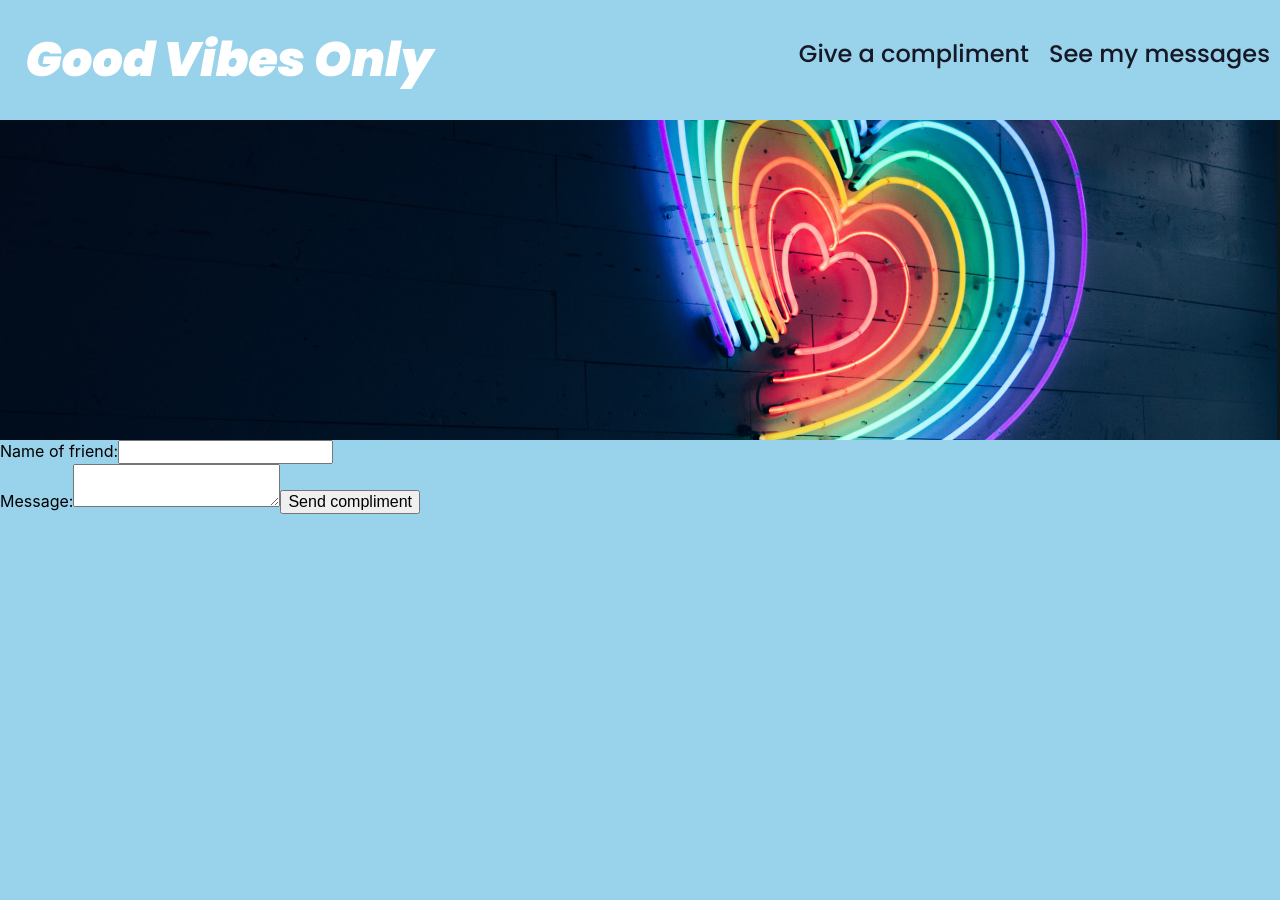
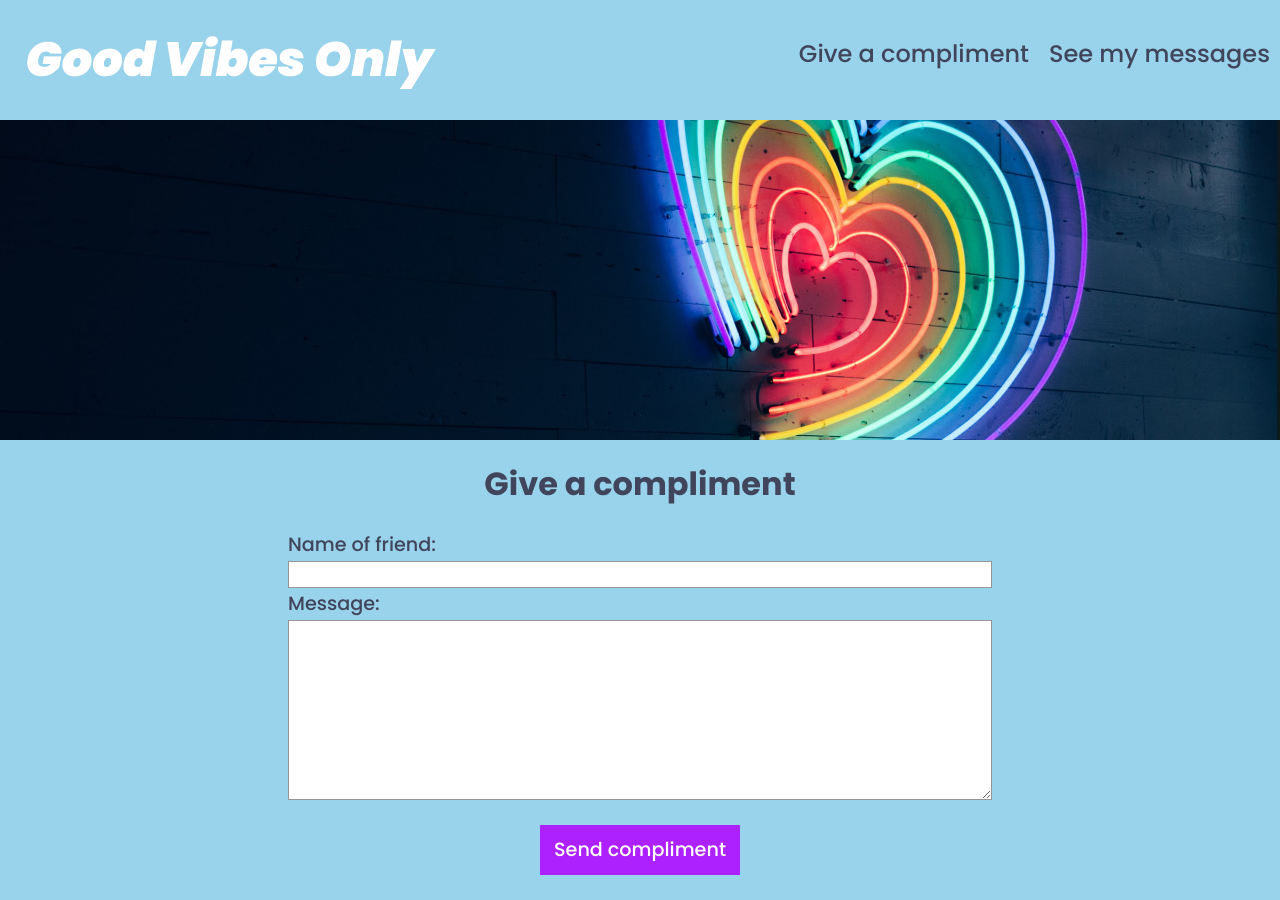
Before and after one commit to cdixon83/carlieDixonProject3, a React (Create React App) app: page / in a window 1280 px wide. Both pictures are taken after a click on the button "Give a compliment". Before the commit the page ends 800 px from the top, so only its background shows below. Built offline with nearby package versions, Linux system fonts and the light colour scheme.

Commit message:
added style to main

```diff
--- a/src/App.js
+++ b/src/App.js
@@ -35,7 +35,6 @@
   }
 
   return(
-
     <>
       <Header
         setViewMessages={setViewMessages}
@@ -43,41 +42,37 @@
         setNameInput={setNameInput}
       />
 
-
-
-      {
-        viewMessages === true
+      {viewMessages === true
         ?
-          <>
-            <NameInput
-              name='What is your name?'
-              handleNameChange={handleNameChange}
-              nameInput={nameInput}
-            />
-            <button onClick={handleShowMessages}>See messages</button>
+          <main>
+            <form action="submit" className="viewMessages" onSubmit={handleShowMessages}>
+              <NameInput
+                handleNameChange={handleNameChange}
+                nameInput={nameInput}
+                name='What is your name?'
+              />
+              <button type="submit" className="submit">See messages</button>
+            </form>
             {
               showMyMessages === true
               ?
               <ShowMessages nameSearched={nameInput} />
               : null
             }
-          </>
-        : null
-      }
+          </main>
+        : null}
 
-      {
-        viewPostMessage === true
+      {viewPostMessage === true
         ?
-          <>
-
+          <main>
+            <h2>Give a compliment</h2>
             <PostMessage
               handleNameChange={handleNameChange}
               nameInput={nameInput}
               setNameInput={setNameInput}
             />
-          </>
-        : null
-      }
+          </main>
+        : null}
     </>
   )
 
--- a/src/App.scss
+++ b/src/App.scss
@@ -5,7 +5,7 @@
 $mainColor: #98d2eb;
 $accent: #d42d49;
 $secondAccent: #AC21FD;
-$primary: #161925;
+$primary: #40455B;
 $light: #fff;
 
 $fontMain: 'Poppins', 'sans-serif';
@@ -25,8 +25,13 @@
     flex-direction: $direction;
 }
 
+@mixin textBoxBorder {
+    border: 1px solid #969595;
+}
+
 
 // partials
 @import "./sass/normalize";
 @import "./sass/basicStyles";
 @import "./sass/header";
+@import "./sass/main";
--- a/src/js/MessagePost.js
+++ b/src/js/MessagePost.js
@@ -31,19 +31,20 @@
 
     return (
         <>
-            <NameInput
-                name='Name of friend:'
-                handleNameChange={handleNameChange}
-                nameInput={nameInput}
-            />
-            <form action="submit">
+            <form action="submit" className="giveCompliment">
+                <NameInput
+                    handleNameChange={handleNameChange}
+                    nameInput={nameInput}
+                    name='Name of friend:'
+                />
+
                 <label htmlFor="newMessage">Message:</label>
                 <textarea
                     id="newMessage"
                     onChange={handleMessageChange}
                     value={messageInput}
                 />
-                <button onClick={handlePost}>Send compliment</button>
+                <button onClick={handlePost} className="submit">Send compliment</button>
             </form>
         </>
     );
--- a/src/js/ShowMessages.js
+++ b/src/js/ShowMessages.js
@@ -3,7 +3,7 @@
 
 
 const ShowMessages = ({nameSearched}) => {
-    const [messages, setMessages] = useState("Sorry, messages are currently unavailable!");
+    const [messages, setMessages] = useState([]);
     const dbRef = firebase.database().ref(`/${nameSearched.toLowerCase()}`);
 
     useEffect (() => {
@@ -27,14 +27,13 @@
     return (
         <>
             <ul>
-                <li>{messages}</li>
-            {/* {messages.map((message, index) => {
-                return (
-                <li key={messages[index]}>
-                    <p>{message}</p>
-                </li>
-                )
-            })} */}
+                {messages.map((message, index) => {
+                    return (
+                        <li key={messages[index]}>
+                            <p>{message}</p>
+                        </li>
+                    )
+                })}
             </ul>
         </>
     );
--- /dev/null
+++ b/src/sass/_main.scss
@@ -0,0 +1,38 @@
+// styles for Give a Compliment and Message Views
+h2 {
+    @include fontStyles (2rem, 700);
+    text-align: center;
+}
+
+.giveCompliment,
+.viewMessages {
+    @include flexbox (space-between, column);
+    width: 55%;
+    margin: 0 auto;
+    label {
+        @include fontStyles (1.2rem, 400);
+        margin: 5px 0;
+    }
+    input,
+    textarea {
+        @include fontStyles (1.2rem, 400);
+        @include textBoxBorder;
+    }
+    textarea {
+        height: 180px;
+    }
+}
+
+// submit buttons
+.submit {
+    @include fontStyles (1.2rem, 400, normal, $light);
+    border: none;
+    background-color: $secondAccent;
+    width: 200px;
+    height: 50px;
+    margin: 25px auto;
+}
+
+.submit:hover {
+    background-color: $accent;
+}
```
